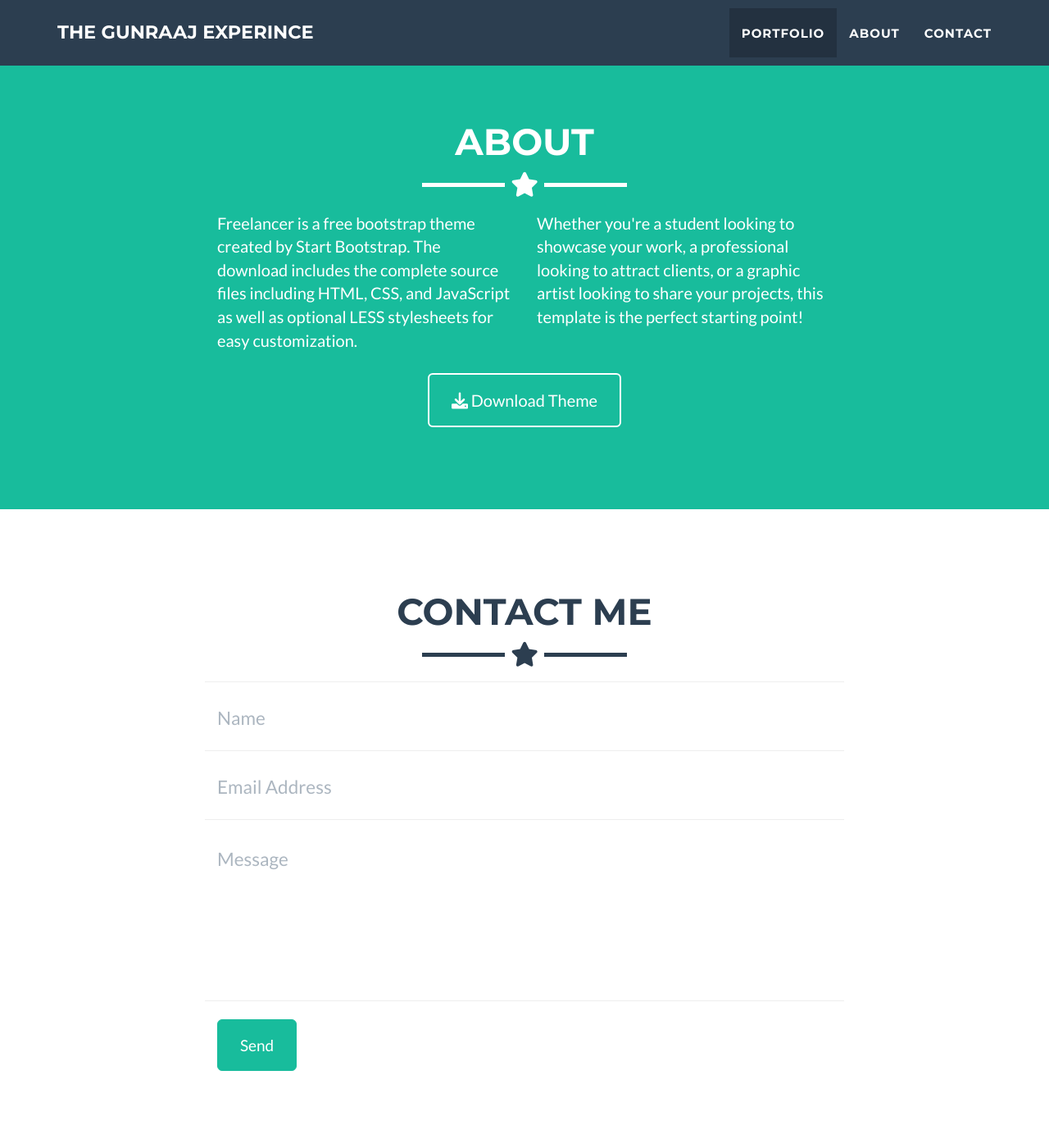
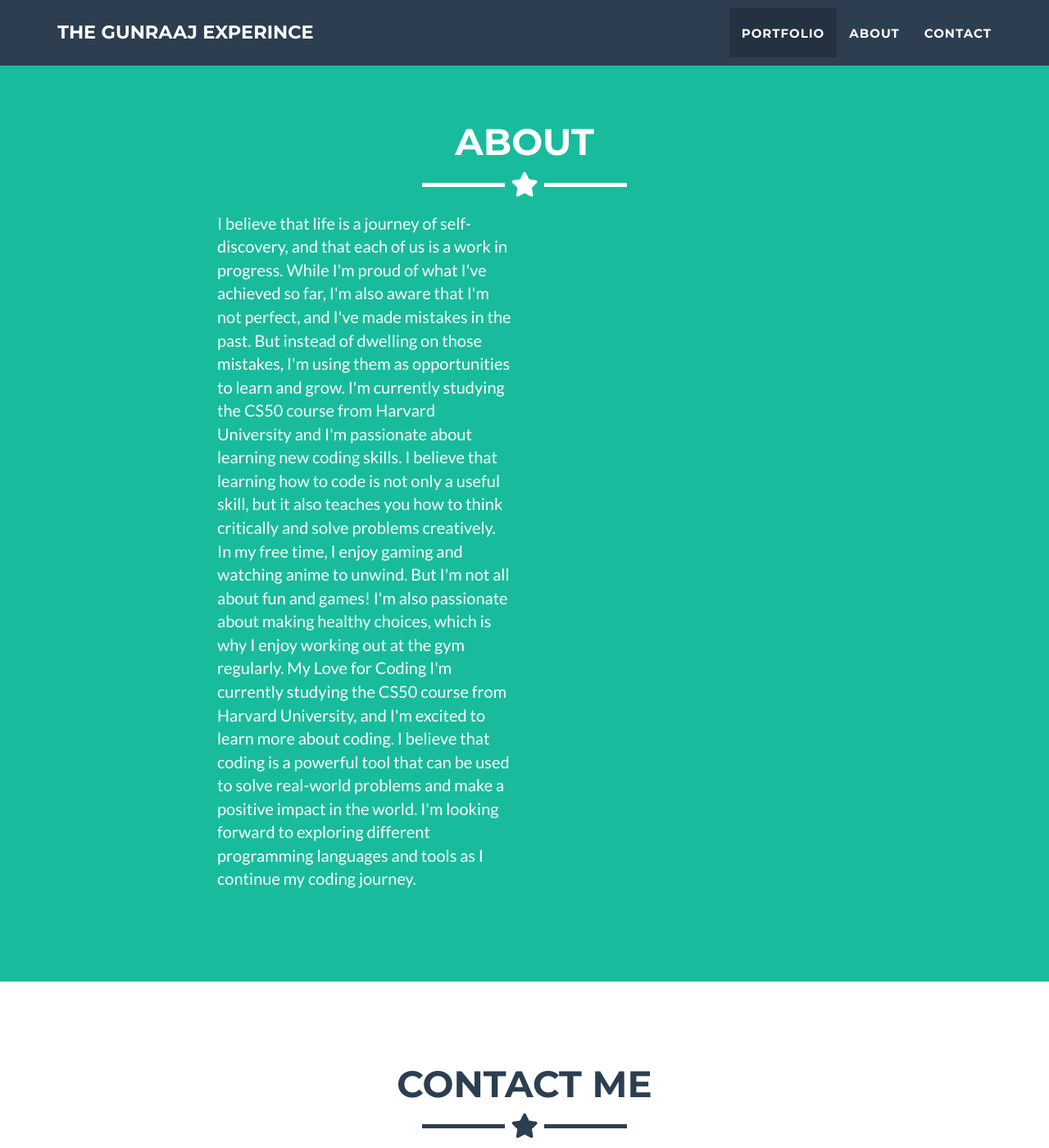
Before and after one commit to Gunraaj/Gunraaj.github.io, a Jekyll site: the page built from _posts/2014-07-18-project-1.markdown, in a window 1280 px wide and 1400 px high, scrolled down 1330 px. Shown: the whole window at 82% size. Built offline with Jekyll 4.4.1, drawn with Linux system fonts in a browser that asks for light colours.

Commit message:
edited about me

```diff
--- a/_includes/about.html
+++ b/_includes/about.html
@@ -9,19 +9,18 @@
     </div>
     <div class="row">
       <div class="col-lg-4 col-lg-offset-2">
-        <p>Freelancer is a free bootstrap theme created by Start Bootstrap. The download includes the complete
-          source files including HTML, CSS, and JavaScript as well as optional LESS stylesheets for easy
-          customization.</p>
+        <p>I believe that life is a journey of self-discovery, and that each of us is a work in progress. While I'm proud of what I've achieved so far, I'm also aware that I'm not perfect, and I've made mistakes in the past. But instead of dwelling on those mistakes, I'm using them as opportunities to learn and grow.
+
+          I'm currently studying the CS50 course from Harvard University and I'm passionate about learning new coding skills. I believe that learning how to code is not only a useful skill, but it also teaches you how to think critically and solve problems creatively.
+
+          In my free time, I enjoy gaming and watching anime to unwind. But I'm not all about fun and games! I'm also passionate about making healthy choices, which is why I enjoy working out at the gym regularly.
+
+          My Love for Coding
+          I'm currently studying the CS50 course from Harvard University, and I'm excited to learn more about coding. I believe that coding is a powerful tool that can be used to solve real-world problems and make a positive impact in the world. I'm looking forward to exploring different programming languages and tools as I continue my coding journey.
+          </p>
       </div>
-      <div class="col-lg-4">
-        <p>Whether you're a student looking to showcase your work, a professional looking to attract clients, or
-          a graphic artist looking to share your projects, this template is the perfect starting point! </p>
-      </div>
-      <div class="col-lg-8 col-lg-offset-2 text-center">
-        <a href="https://github.com/jeromelachaud/freelancer-theme" class="btn btn-lg btn-outline">
-          <i class="fa fa-download"></i> Download Theme
-        </a>
-      </div>
+
+
     </div>
   </div>
 </section>
```
